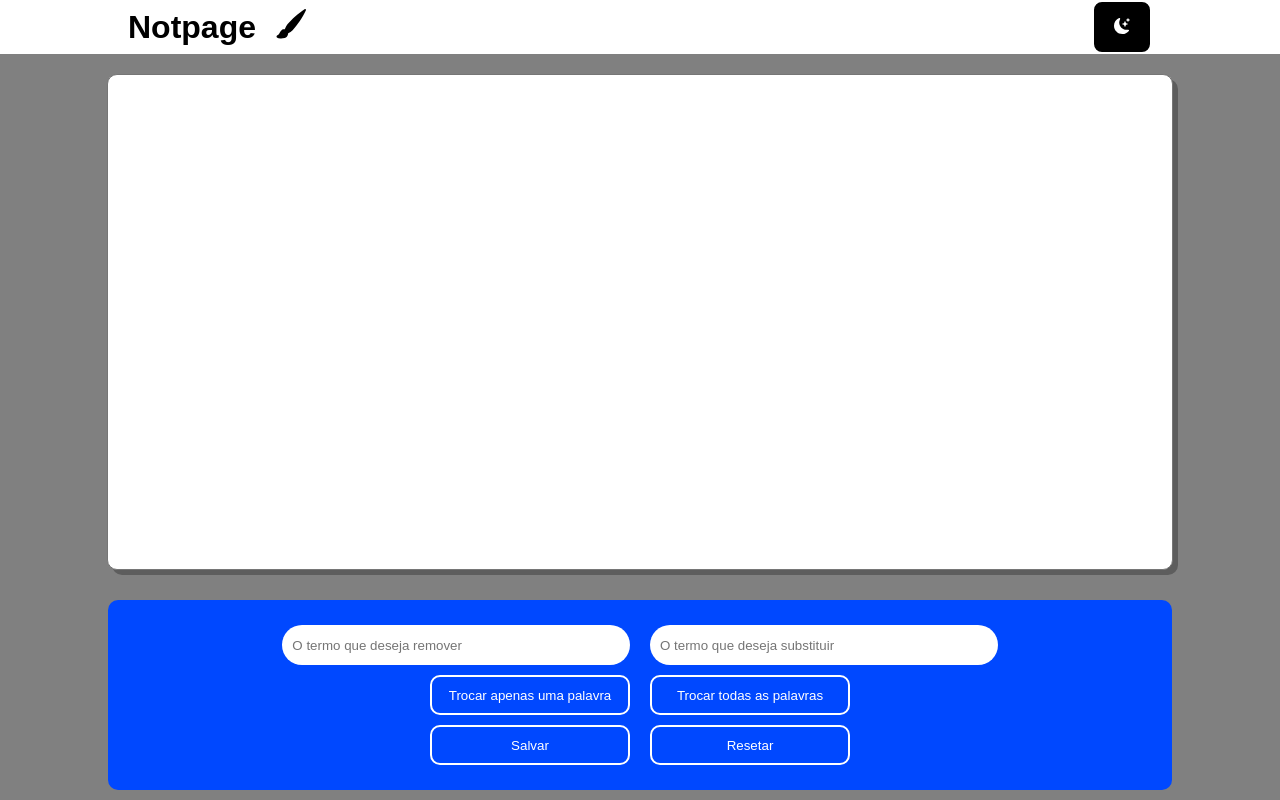
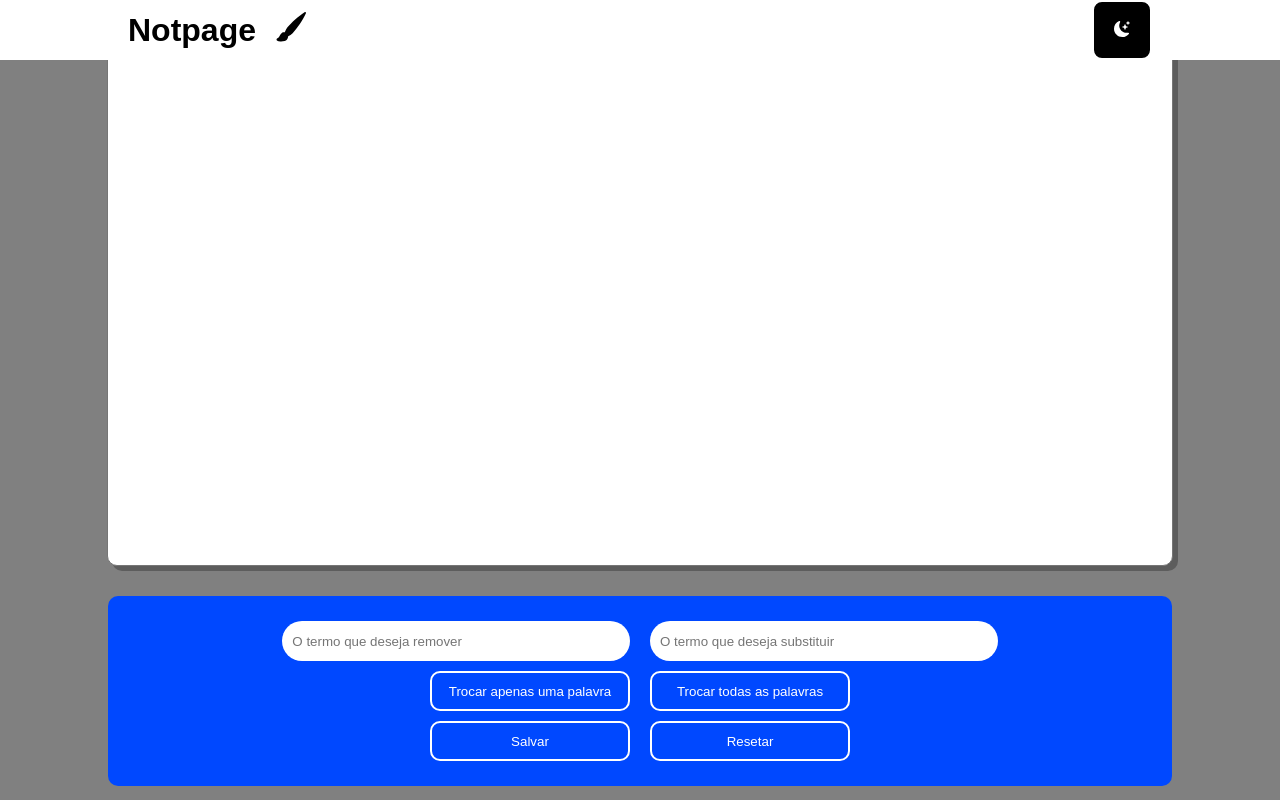
Before and after one commit to VSRohod/NotePage, a plain HTML site: page index.html in a window 1280 px wide. Drawn offline with Linux system fonts and the light colour scheme.

Commit message:
Patch fix
arrumando bug com o header e trocando o logo white por dark

```diff
--- a/css/index.css
+++ b/css/index.css
@@ -10,7 +10,7 @@ main{
     background-color: gray;
     display: flex;
     flex-direction: column;
-    justify-content: space-between;
+    justify-content: center;
     align-items: center;
 }
 /* header */
@@ -20,6 +20,9 @@ header{
     gap: 20px;
     display: flex;
     justify-content: center;
+    position: absolute;
+    top: 0px;
+    left: 0px;
 }
 
 #headerItens{
--- a/index.html
+++ b/index.html
@@ -7,7 +7,7 @@
     <link rel="stylesheet" href="css/index.css">
     <link rel="stylesheet" href="css/themes.css">
     <link rel="stylesheet" href="css/@mediaMobile.css" media="screen and (max-width : 730px)">
-    <link rel="shortcut icon" href="img/logo.svg" type="image/x-icon">
+    <link rel="shortcut icon" href="img/logoDark.svg" type="image/x-icon">
 </head>
 <body>
     <main>
```
